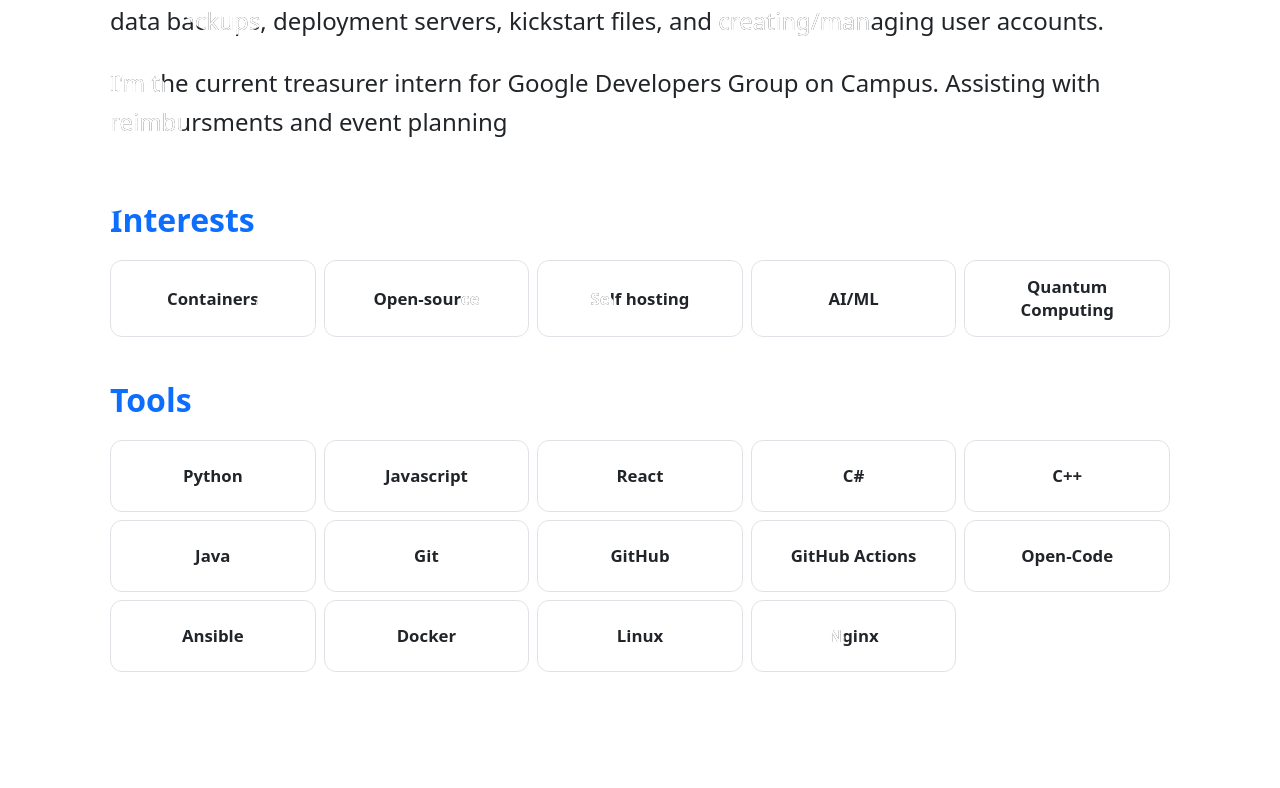
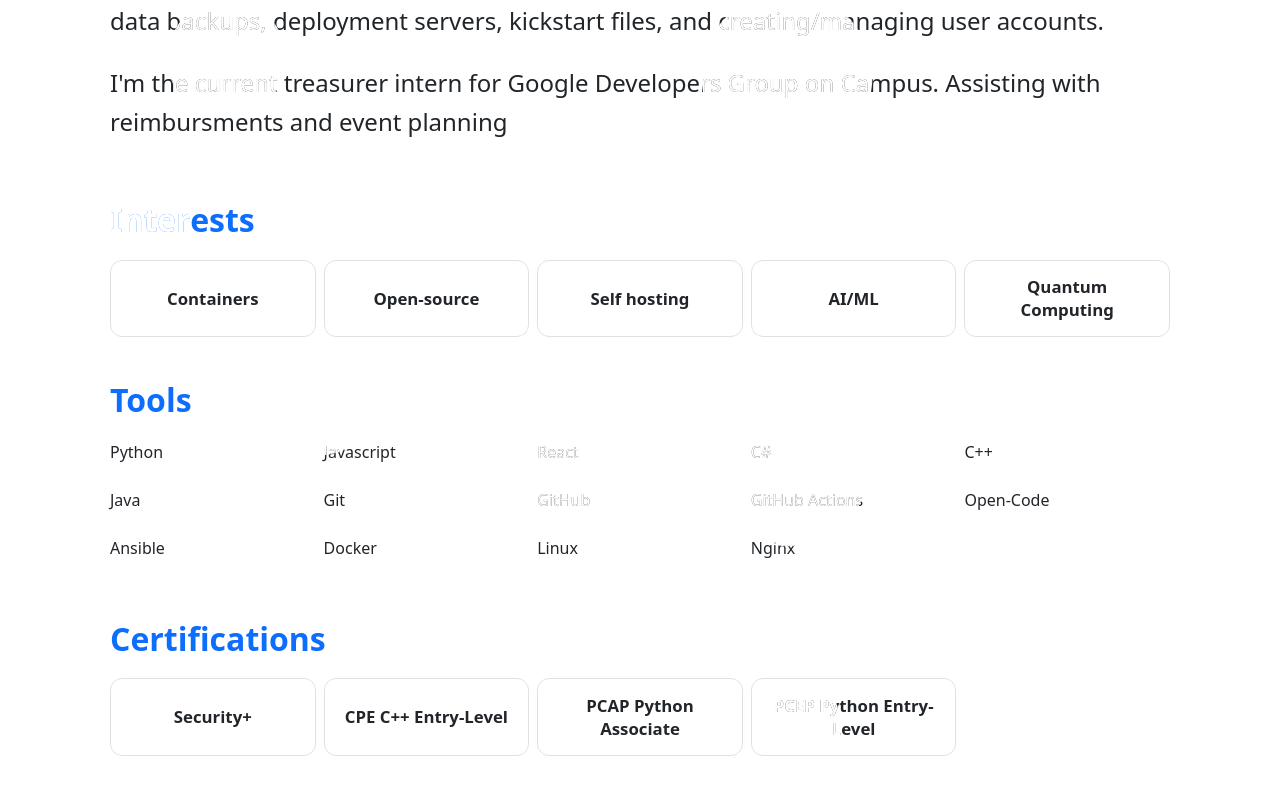
Before and after one commit to Aaron4554/web-portfolio, a React (Vite) app in the folder frontend/: page / in a window 1280 px wide. Shown: the part 1207-1995 px from the top of the page. Before the commit the page ends 1911 px from the top, so only its background shows below. Built offline with nearby package versions, Linux system fonts and the light colour scheme.

Commit message:
Added certifications. Created usePushTiles hook and implemented into: certifications, interests, and tools

```diff
--- a/frontend/src/App.tsx
+++ b/frontend/src/App.tsx
@@ -4,6 +4,7 @@ import Hero from "./components/Hero";
 import Bio from "./components/Bio";
 import Interests from "./components/Interests";
 import Tools from "./components/Tools";
+import Certifications from "./components/Certifications";
 
 function App() {
   return (
@@ -14,6 +15,7 @@ function App() {
         <Bio />
         <Interests />
         <Tools />
+        <Certifications />
       </main>
     </BubbleBackground>
   );
--- /dev/null
+++ b/frontend/src/components/Certifications.css
@@ -0,0 +1,66 @@
+.certifications__inner {
+  width: 100%;
+  max-width: 1100px;
+  margin: 0 auto;
+  padding: 0 1.25rem 2rem;
+}
+
+.certifications__section {
+  margin: 0.75rem 0 1.25rem;
+  font-size: clamp(1.75rem, 2.5vw, 2.5rem);
+  font-weight: 600;
+  color: var(--bs-link-color);
+}
+
+.certifications__grid {
+  position: relative;
+  display: grid;
+  grid-template-columns: repeat(auto-fill, minmax(min(100%, 11rem), 1fr));
+  gap: 0.5rem;
+  margin: 0;
+  padding: 0;
+  list-style: none;
+}
+
+.certification-tile {
+  position: relative;
+  display: flex;
+  align-items: center;
+  justify-content: center;
+  min-height: 4.5rem;
+  padding: 0.9rem 1rem;
+  border: 1px solid var(--bs-border-color);
+  border-radius: 12px;
+  text-align: center;
+  transform: translate(var(--dx, 0px), var(--dy, 0px));
+  transition:
+    transform 0.45s cubic-bezier(0.22, 1, 0.36, 1),
+    box-shadow 0.45s cubic-bezier(0.22, 1, 0.36, 1),
+    border-color 0.3s ease;
+}
+
+.certification-tile__text {
+  margin: 0;
+  font-size: 1.05rem;
+  font-weight: 600;
+  line-height: 1.4;
+}
+
+@media (hover: hover) {
+  .certification-tile:hover {
+    z-index: 2;
+    transform: translateY(-8px) scale(1.06);
+    border-color: var(--bs-link-color);
+    box-shadow: 0 16px 30px rgba(0, 0, 0, 0.28);
+  }
+}
+
+@media (prefers-reduced-motion: reduce) {
+  .certification-tile {
+    transition: none;
+  }
+
+  .certification-tile:hover {
+    transform: none;
+  }
+}
--- /dev/null
+++ b/frontend/src/components/Certifications.tsx
@@ -0,0 +1,33 @@
+import Ink from "./Ink";
+import { usePushTiles } from "../hooks/usePushTiles";
+import "./Certifications.css";
+
+const CERTIFICATIONS = [
+  "Security+",
+  "CPE C++ Entry-Level",
+  "PCAP Python Associate",
+  "PCEP Python Entry-Level",
+];
+
+function Certifications() {
+  const { gridProps, tileProps } = usePushTiles();
+
+  return (
+    <section id="certifications" className="certifications">
+      <div className="certifications__inner">
+        <Ink as="h2" className="certifications__section">
+          Certifications
+        </Ink>
+        <ul className="certifications__grid" {...gridProps}>
+          {CERTIFICATIONS.map((item, i) => (
+            <li key={item} className="certification-tile" {...tileProps(i)}>
+              <Ink className="certification-tile__text">{item}</Ink>
+            </li>
+          ))}
+        </ul>
+      </div>
+    </section>
+  );
+}
+
+export default Certifications;
--- a/frontend/src/components/Interests.tsx
+++ b/frontend/src/components/Interests.tsx
@@ -1,52 +1,17 @@
-import { useRef, type PointerEvent } from "react";
 import Ink from "./Ink";
+import { usePushTiles } from "../hooks/usePushTiles.ts";
 import "./Interests.css";
 
-const INTERESTS = ["Containers", "Open-source", "Self hosting", "AI/ML", "Quantum Computing"];
-
-const PUSH_PX = 18; // how far the closest neighbors move
-const REACH = 2.2; // how far the push reaches, in tile widths
+const INTERESTS = [
+  "Containers",
+  "Open-source",
+  "Self hosting",
+  "AI/ML",
+  "Quantum Computing",
+];
 
 function Interests() {
-  const tilesRef = useRef<(HTMLLIElement | null)[]>([]);
-
-  const pushAwayFrom = (active: number) => {
-    const tiles = tilesRef.current;
-    const a = tiles[active];
-    if (!a) return;
-    const ax = a.offsetLeft + a.offsetWidth / 2;
-    const ay = a.offsetTop + a.offsetHeight / 2;
-    const reach = a.offsetWidth * REACH;
-
-    tiles.forEach((el, i) => {
-      if (!el) return;
-      let dx = 0;
-      let dy = 0;
-      if (i !== active) {
-        const vx = el.offsetLeft + el.offsetWidth / 2 - ax;
-        const vy = el.offsetTop + el.offsetHeight / 2 - ay;
-        const dist = Math.hypot(vx, vy) || 1;
-        const amount = Math.max(0, 1 - dist / reach) * PUSH_PX;
-        dx = (vx / dist) * amount;
-        dy = (vy / dist) * amount;
-      }
-      el.style.setProperty("--dx", `${dx.toFixed(1)}px`);
-      el.style.setProperty("--dy", `${dy.toFixed(1)}px`);
-    });
-  };
-
-  const reset = () => {
-    tilesRef.current.forEach((el) => {
-      el?.style.setProperty("--dx", "0px");
-      el?.style.setProperty("--dy", "0px");
-    });
-  };
-
-  const onEnter = (e: PointerEvent<HTMLLIElement>, i: number) => {
-    if (e.pointerType === "touch") return;
-    if (window.matchMedia("(prefers-reduced-motion: reduce)").matches) return;
-    pushAwayFrom(i);
-  };
+  const { gridProps, tileProps } = usePushTiles();
 
   return (
     <section id="interests" className="interests">
@@ -54,16 +19,9 @@ function Interests() {
         <Ink as="h2" className="interests__section">
           Interests
         </Ink>
-        <ul className="interests__grid" onPointerLeave={reset}>
+        <ul className="interests__grid" {...gridProps}>
           {INTERESTS.map((item, i) => (
-            <li
-              key={item}
-              className="interest-tile"
-              ref={(el) => {
-                tilesRef.current[i] = el;
-              }}
-              onPointerEnter={(e) => onEnter(e, i)}
-            >
+            <li key={item} className="interest-tile" {...tileProps(i)}>
               <Ink className="interest-tile__text">{item}</Ink>
             </li>
           ))}
--- a/frontend/src/components/Tools.tsx
+++ b/frontend/src/components/Tools.tsx
@@ -1,5 +1,5 @@
-import { useRef, type PointerEvent } from "react";
 import Ink from "./Ink";
+import { usePushTiles } from "../hooks/usePushTiles";
 import "./Tools.css";
 
 const TOOLS = [
@@ -19,49 +19,8 @@ const TOOLS = [
   "Nginx",
 ];
 
-const PUSH_PX = 18; // how far the closest neighbors move
-const REACH = 2.2; // how far the push reaches, in tile widths
-
 function Tools() {
-  const tilesRef = useRef<(HTMLLIElement | null)[]>([]);
-
-  const pushAwayFrom = (active: number) => {
-    const tiles = tilesRef.current;
-    const a = tiles[active];
-    if (!a) return;
-    const ax = a.offsetLeft + a.offsetWidth / 2;
-    const ay = a.offsetTop + a.offsetHeight / 2;
-    const reach = a.offsetWidth * REACH;
-
-    tiles.forEach((el, i) => {
-      if (!el) return;
-      let dx = 0;
-      let dy = 0;
-      if (i !== active) {
-        const vx = el.offsetLeft + el.offsetWidth / 2 - ax;
-        const vy = el.offsetTop + el.offsetHeight / 2 - ay;
-        const dist = Math.hypot(vx, vy) || 1;
-        const amount = Math.max(0, 1 - dist / reach) * PUSH_PX;
-        dx = (vx / dist) * amount;
-        dy = (vy / dist) * amount;
-      }
-      el.style.setProperty("--dx", `${dx.toFixed(1)}px`);
-      el.style.setProperty("--dy", `${dy.toFixed(1)}px`);
-    });
-  };
-
-  const reset = () => {
-    tilesRef.current.forEach((el) => {
-      el?.style.setProperty("--dx", "0px");
-      el?.style.setProperty("--dy", "0px");
-    });
-  };
-
-  const onEnter = (e: PointerEvent<HTMLLIElement>, i: number) => {
-    if (e.pointerType === "touch") return;
-    if (window.matchMedia("(prefers-reduced-motion: reduce)").matches) return;
-    pushAwayFrom(i);
-  };
+  const { gridProps, tileProps } = usePushTiles();
 
   return (
     <section id="tools" className="tools">
@@ -69,17 +28,10 @@ function Tools() {
         <Ink as="h2" className="tools__section">
           Tools
         </Ink>
-        <ul className="tools__grid" onPointerLeave={reset}>
+        <ul className="tools__grid" {...gridProps}>
           {TOOLS.map((item, i) => (
-            <li
-              key={item}
-              className="interest-tile"
-              ref={(el) => {
-                tilesRef.current[i] = el;
-              }}
-              onPointerEnter={(e) => onEnter(e, i)}
-            >
-              <Ink className="interest-tile__text">{item}</Ink>
+            <li key={item} className="tool-tile" {...tileProps(i)}>
+              <Ink className="tool-tile__text">{item}</Ink>
             </li>
           ))}
         </ul>
--- /dev/null
+++ b/frontend/src/hooks/usePushTiles.ts
@@ -0,0 +1,81 @@
+import { useRef, type PointerEvent } from "react";
+
+type Options = {
+  /** How far the closest neighbors move, in pixels. */
+  pushPx?: number;
+  /** How far the push reaches, in tile widths. */
+  reach?: number;
+};
+
+/**
+ * Makes the tiles in a grid move away from whichever one the pointer is on.
+ *
+ * Usage:
+ *   const { gridProps, tileProps } = usePushTiles();
+ *   <ul {...gridProps}>
+ *     {items.map((item, i) => (
+ *       <li key={item} {...tileProps(i)}>...</li>
+ *     ))}
+ *   </ul>
+ *
+ * The hook writes --dx and --dy onto each tile. The tile's CSS decides how
+ * to use them (transform: translate(var(--dx, 0px), var(--dy, 0px))).
+ */
+export function usePushTiles<T extends HTMLElement = HTMLLIElement>({
+  pushPx = 18,
+  reach = 2.2,
+}: Options = {}) {
+  const tilesRef = useRef<(T | null)[]>([]);
+
+  // Push every other tile directly away from the active one. The strength
+  // fades with distance; CSS transitions make the movement smooth.
+  const pushAwayFrom = (active: number) => {
+    const tiles = tilesRef.current;
+    const a = tiles[active];
+    if (!a) return;
+    const ax = a.offsetLeft + a.offsetWidth / 2;
+    const ay = a.offsetTop + a.offsetHeight / 2;
+    const reachPx = a.offsetWidth * reach;
+
+    tiles.forEach((el, i) => {
+      if (!el) return;
+      let dx = 0;
+      let dy = 0;
+      if (i !== active) {
+        const vx = el.offsetLeft + el.offsetWidth / 2 - ax;
+        const vy = el.offsetTop + el.offsetHeight / 2 - ay;
+        const dist = Math.hypot(vx, vy) || 1;
+        const amount = Math.max(0, 1 - dist / reachPx) * pushPx;
+        dx = (vx / dist) * amount;
+        dy = (vy / dist) * amount;
+      }
+      el.style.setProperty("--dx", `${dx.toFixed(1)}px`);
+      el.style.setProperty("--dy", `${dy.toFixed(1)}px`);
+    });
+  };
+
+  const reset = () => {
+    tilesRef.current.forEach((el) => {
+      el?.style.setProperty("--dx", "0px");
+      el?.style.setProperty("--dy", "0px");
+    });
+  };
+
+  const onEnter = (e: PointerEvent<T>, i: number) => {
+    if (e.pointerType === "touch") return;
+    if (window.matchMedia("(prefers-reduced-motion: reduce)").matches) return;
+    pushAwayFrom(i);
+  };
+
+  return {
+    /** Spread onto the grid container (the <ul>). */
+    gridProps: { onPointerLeave: reset },
+    /** Spread onto each tile: <li {...tileProps(i)}>. */
+    tileProps: (i: number) => ({
+      ref: (el: T | null) => {
+        tilesRef.current[i] = el;
+      },
+      onPointerEnter: (e: PointerEvent<T>) => onEnter(e, i),
+    }),
+  };
+}
```
